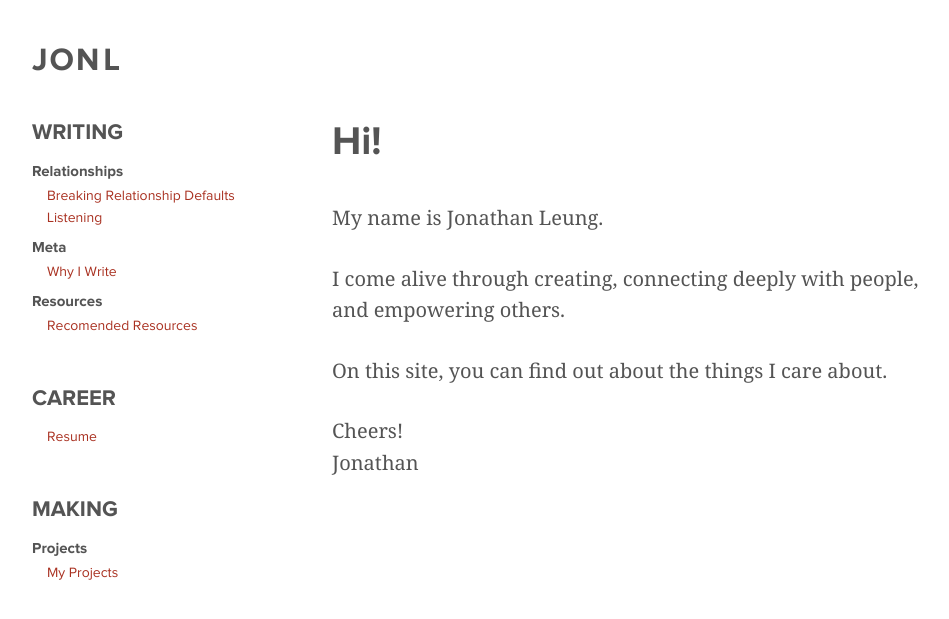
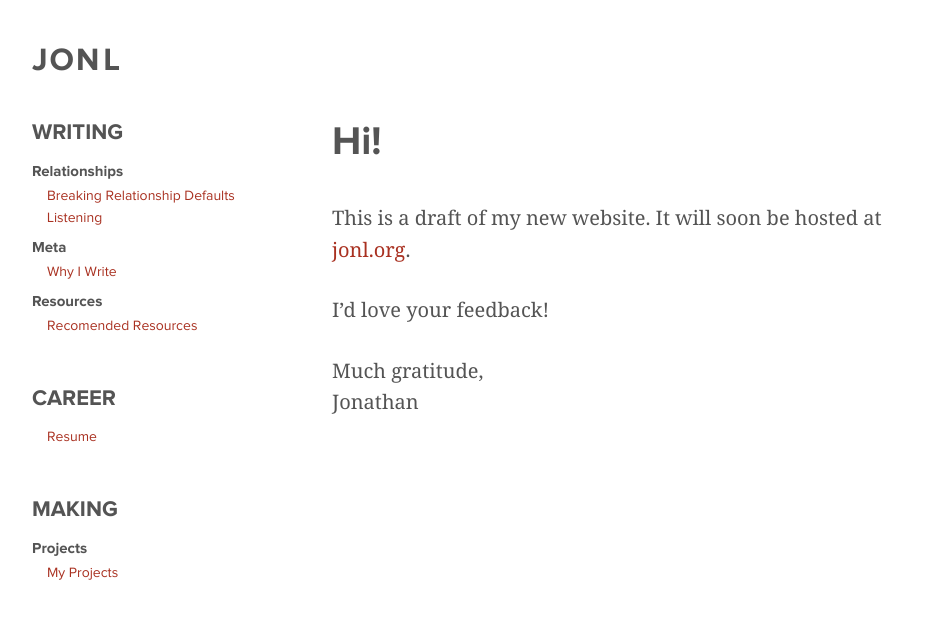
Before and after one commit to jonleung137/jonleung137.github.io, a Jekyll site: the page built from _posts/2017-09-10-welcome.markdown, in a window 1280 px wide. Shown: the top 619 px of the page, without its empty margins (158-1107 px from the left). Built offline with Jekyll 4.4.1, drawn with Linux system fonts in a browser that asks for light colours.

Commit message:
update homepage post

```diff
--- a/_posts/2017-09-10-welcome.markdown
+++ b/_posts/2017-09-10-welcome.markdown
@@ -7,12 +7,10 @@ permalink: //
 
 # Hi!
 
-My name is Jonathan Leung.
+This is a draft of my new website. It will soon be hosted at [jonl.org](http://jonl.org).
 
-I come alive through creating, connecting deeply with people, and empowering others.
+I'd love your feedback!
 
-On this site, you can find out about the things I care about.
-
-Cheers!
+Much gratitude,
 <br>
 Jonathan
```
